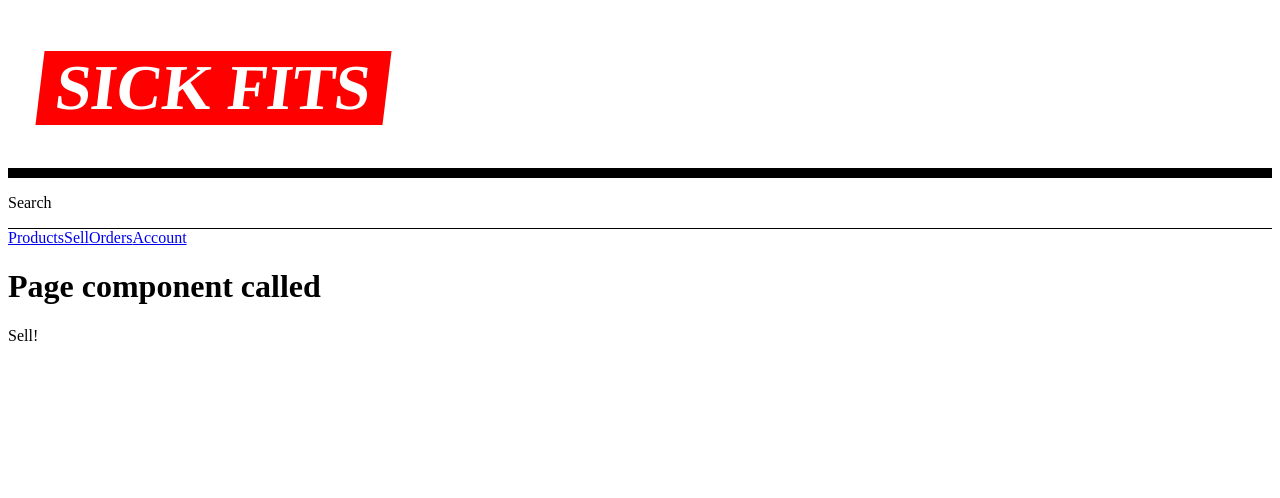
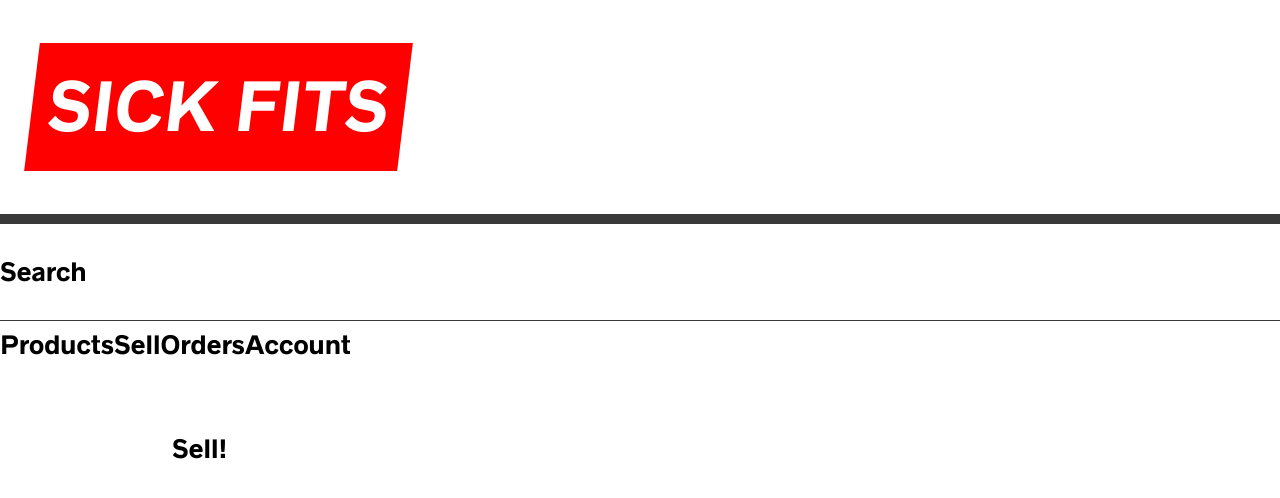
Before and after one commit to maxts0gt/wesbos-ecom, a Next.js app in the folder frontend/: page /sell in a window 1280 px wide. Shown: the top 498 px of the page. Built offline with nearby package versions, Linux system fonts and the light colour scheme.

Commit message:
add global style

```diff
--- a/frontend/components/Page.js
+++ b/frontend/components/Page.js
@@ -1,17 +1,64 @@
-import PropTypes, { any } from 'prop-types';
+import PropTypes from 'prop-types';
+import styled, { createGlobalStyle } from 'styled-components';
 import Header from './Header';
 
-function Page({ children }) {
+const GlobalStyles = createGlobalStyle`
+  @font-face {
+    font-family: 'radnika_next';
+    src: url('/static/radnikanext-medium-webfont.woff2') format('woff2');
+    font-weight: normal;
+    font-style: normal;
+  }
+  html {
+    --red: #ff0000;
+    --black: #393939;
+    --grey: #3A3A3A;
+    --gray: var(--grey);
+    --lightGrey: #e1e1e1;
+    --lightGray: var(--lightGrey);
+    --offWhite: #ededed;
+    --maxWidth: 1000px;
+    --bs: 0 12px 24px 0 rgba(0,0,0,0.09);
+    box-sizing: border-box;
+  }
+  *, *:before, *:after {
+    box-sizing: inherit;
+  }
+  body {
+    font-family: 'radnika_next', --apple-system, BlinkMacSystemFont, 'Segoe UI', Roboto, Oxygen, Ubuntu, Cantarell, 'Open Sans', 'Helvetica Neue', sans-serif;
+    padding: 0;
+    margin: 0;
+    font-size: 1.5rem;
+    line-height:2;
+  }
+  a {
+    text-decoration: none;
+    color: var(---black);
+  }
+  a:hover {
+    text-decoration: underline;
+  }
+  button {
+    font-family: 'radnika_next', --apple-system, BlinkMacSystemFont, 'Segoe UI', Roboto, Oxygen, Ubuntu, Cantarell, 'Open Sans', 'Helvetica Neue',
+  }
+`;
+
+const InnerStyles = styled.div`
+  max-width: var(--maxWidth);
+  margin: 0 auto;
+  padding: 2rem;
+`;
+
+export default function Page({ children }) {
   return (
     <div>
+      <GlobalStyles />
       <Header />
-      <h1>Page component called</h1>
-      {children}
+      <InnerStyles>{children}</InnerStyles>
     </div>
   );
 }
-export default Page;
 
 Page.propTypes = {
-  children: any,
+  children: PropTypes.any,
 };
--- a/frontend/pages/_document.js
+++ b/frontend/pages/_document.js
@@ -4,7 +4,7 @@
   render() {
     return (
       <Html lang="en-us">
-        {/* <Head></Head> */}
+        <Head />
         <body>
           <Main />
           <NextScript />
```
